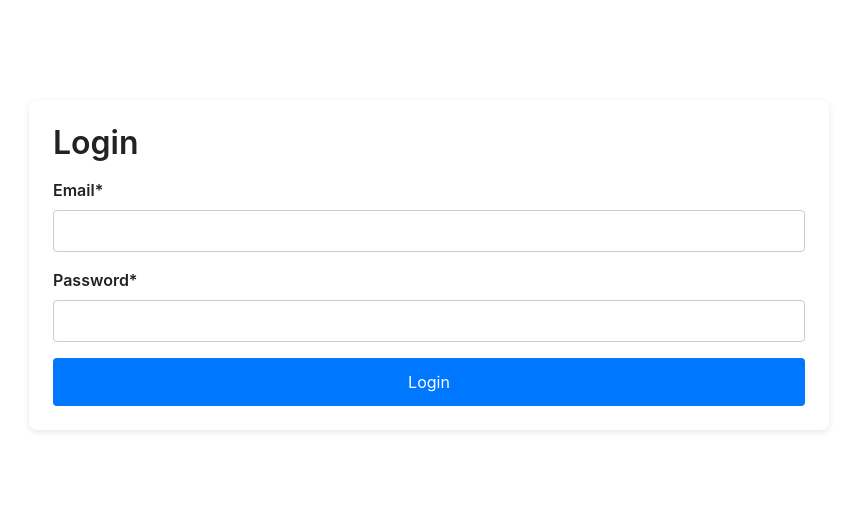
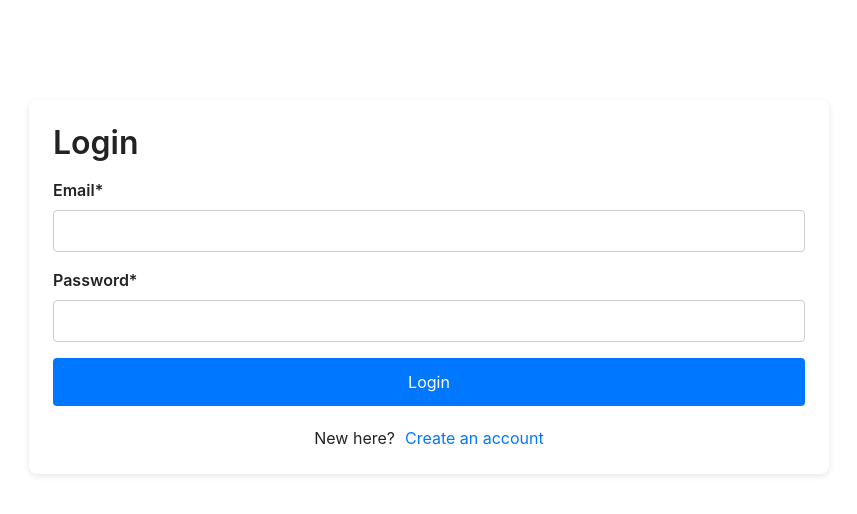
Before and after one commit to Alex-Ksairi/Web-based-learning-app, a React (Create React App) app in the folder frontend/: page /login in a window 1280 px wide. Shown: the top 514 px of the page, without its empty margins (211-1068 px from the left). Built offline with nearby package versions, Linux system fonts and the light colour scheme.

Commit message:
minor changes on forms

```diff
--- a/frontend/src/assets/scss/components/_forms.scss
+++ b/frontend/src/assets/scss/components/_forms.scss
@@ -49,5 +49,11 @@
                 background: #0056b3;
             }
         }
+
+        .switch-form {
+            margin-top: 20px;
+            @include mix.flex-center(row);
+            gap: 10px;
+        }
     }
 }
--- a/frontend/src/components/Form.jsx
+++ b/frontend/src/components/Form.jsx
@@ -1,7 +1,7 @@
 import PropTypes from 'prop-types';
 import '../assets/scss/components/_forms.scss';
 
-function Form({ title, fields, buttonText, onSubmit }) {
+function Form({ title, fields, buttonText, onSubmit, switchText, link, linkText }) {
   return (
     <div className="main-container">
         <form className="app-form" onSubmit={onSubmit}>
@@ -21,6 +21,11 @@ function Form({ title, fields, buttonText, onSubmit }) {
         ))}
 
         <button type="submit">{buttonText}</button>
+
+        <div className='switch-form'>
+          <p>{switchText}</p>
+          <a href={link}>{linkText}</a>
+        </div>
         </form>
     </div>
   );
@@ -39,6 +44,9 @@ Form.propTypes = {
   ).isRequired,
   buttonText: PropTypes.string.isRequired,
   onSubmit: PropTypes.func.isRequired,
+  switchText: PropTypes.string,
+  link: PropTypes.string,
+  linkText: PropTypes.string,
 };
 
 export default Form;
--- a/frontend/src/pages/Login.jsx
+++ b/frontend/src/pages/Login.jsx
@@ -17,6 +17,9 @@ function Login() {
       fields={fields}
       buttonText="Login"
       onSubmit={handleSubmit}
+      switchText="New here? "
+      link="/register"
+      linkText="Create an account"
     />
   );
 }
--- a/frontend/src/pages/Register.jsx
+++ b/frontend/src/pages/Register.jsx
@@ -19,6 +19,9 @@ function Register() {
       fields={fields}
       buttonText="Sign Up"
       onSubmit={handleSubmit}
+      switchText="Already have an account?"
+      link="/login"
+      linkText="login"
     />
   );
 }
```
